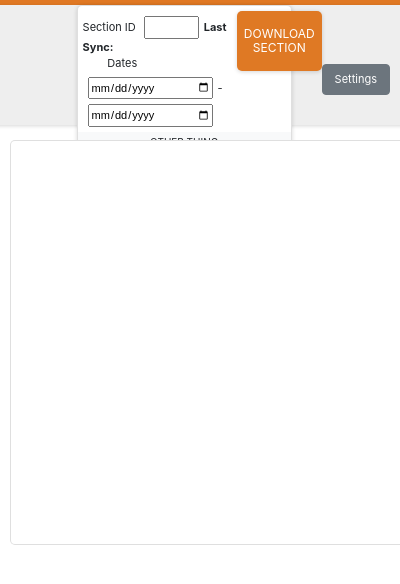
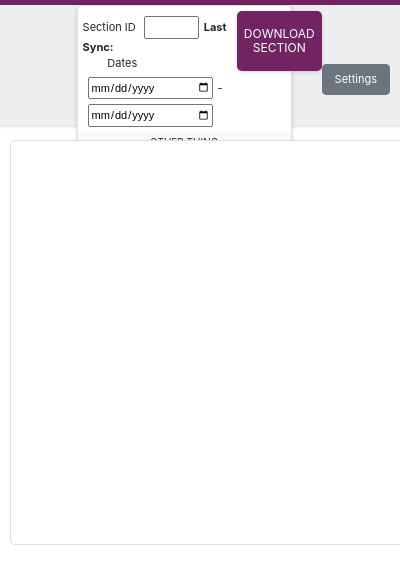
Before and after one commit to ocawarniment/connexus-homeroom-attendance-tool, a browser extension: page popup.html in a window 400 px wide. Shown: the top 584 px of the page. Drawn offline with nearby package versions, Linux system fonts and the light colour scheme.

Commit message:
Updated CA branding for new colors.

```diff
--- a/popup.css
+++ b/popup.css
@@ -9,7 +9,7 @@ header {
     right: 0;
     width: 100%;
     height: 100px;
-    background-color: #e07823;
+    background-color: #722362;
     box-shadow: rgba(0, 0, 0, 0.16) 0px 1px 4px;
 }
 
@@ -94,7 +94,7 @@ footer {
   flex-wrap: wrap;
   white-space: normal;
   line-height: 1.2;
-  background-color: #DF7924;
+  background-color: #722362;
   padding: 5px;
   padding-top: 0px;
   padding-bottom: 0px;
@@ -109,7 +109,7 @@ footer {
 }
 
 .btn-homeroom:hover {
-  background-color: #f1872f;
+  background-color: #8f397e;
 }
 
 input[type="date"] {
```
Also changed, not shown: images/grcalogo.png, images/icon.png, images/ocalogo.png, manifest.json.
